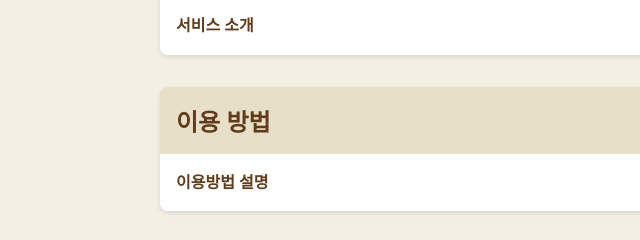
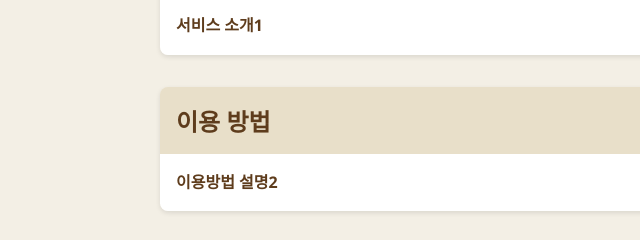
Before and after one commit to esyoungt/WebProgram, a plain HTML site: page index.html in a window 1280 px wide. Shown: the part 813-1053 px from the top of the page, 0-640 px from the left. Drawn offline with nearby package versions, Linux system fonts and the light colour scheme.

Commit message:
index 최종안

```diff
--- a/index.html
+++ b/index.html
@@ -334,12 +334,12 @@
 
   <div class="section">
     <h2>서비스 소개</h2>
-    <p><strong>서비스 소개</strong></p>
+    <p><strong>서비스 소개1</strong></p>
   </div>
 
   <div class="section">
     <h2>이용 방법</h2>
-    <p><strong>이용방법 설명</strong></p>
+    <p><strong>이용방법 설명2</strong></p>
   </div>
 </body>
   </main>
```
